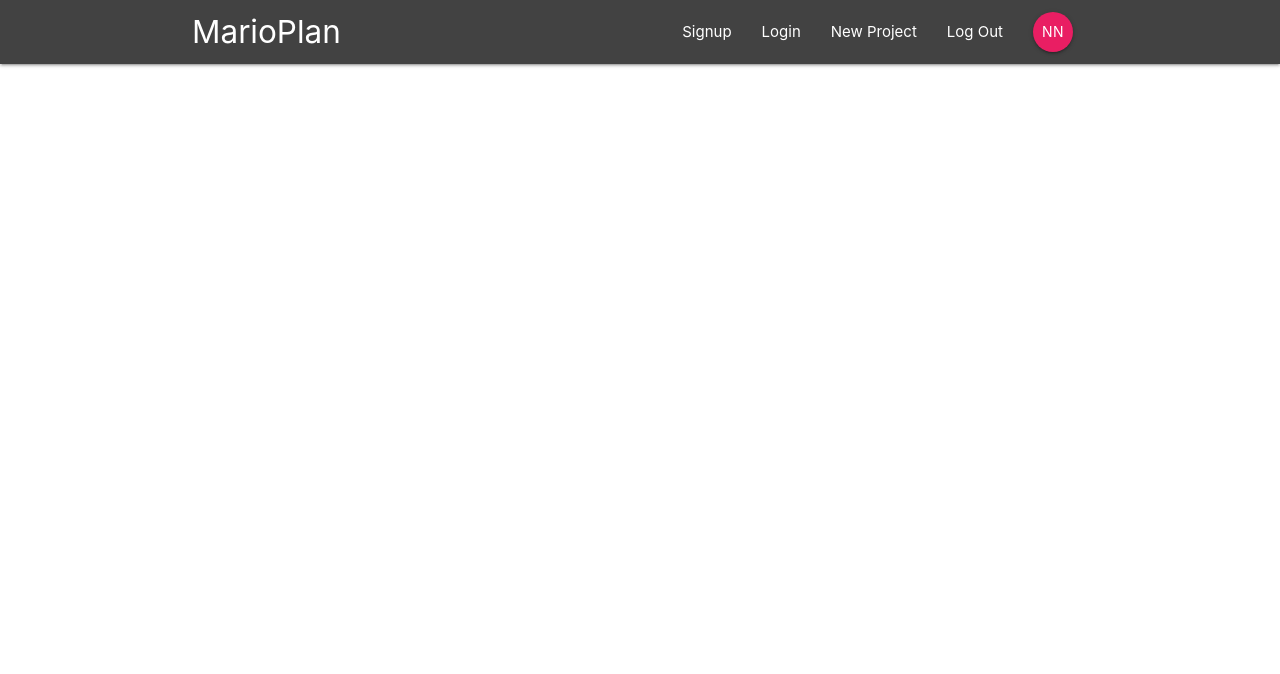
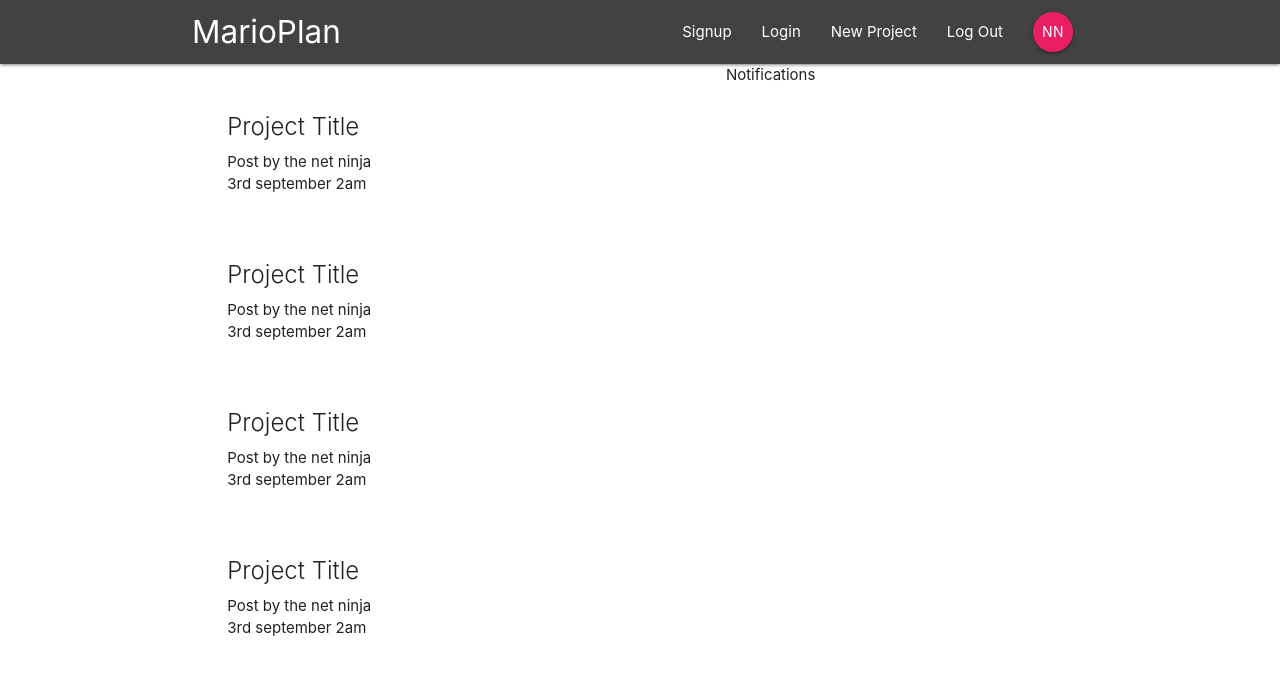
Before and after one commit to kittipongkp/react-firebase, a React (Create React App) app: page / in a window 1280 px wide. Shown: the top 674 px of the page. Built offline with nearby package versions, Linux system fonts and the light colour scheme.

Commit message:
dashboard

```diff
--- a/src/App.js
+++ b/src/App.js
@@ -1,10 +1,8 @@
 import React, { Component } from 'react';
-import { BrowserRouter } from 'react-router-dom';
+import { BrowserRouter, Switch, Route } from 'react-router-dom';
 import Navbar from './components/layout/Navbar';
-
-
-
 import './App.css';
+import Dashboard from './components/dashboard/Dashboard';
 
 class App extends Component {
   render() {
@@ -12,6 +10,9 @@
       <BrowserRouter>
       <div>
         <Navbar />
+        <Switch>
+          <Route path='/' component={Dashboard} />
+        </Switch>
       </div>
       </BrowserRouter>
     );
--- a/src/components/dashboard/Dashboard.js
+++ b/src/components/dashboard/Dashboard.js
@@ -0,0 +1,20 @@
+import React from 'react'
+import Notifications from './Notifications';
+import ProjectList from '../projects/ProjectList';
+
+const Dashboard = () => {
+  return (
+    <div className="dashboard container">
+    <div className="row">
+        <div className="col s12 m6">
+            <ProjectList />
+        </div>
+        <div className="col s12 m5 offset-m1">
+            <Notifications />
+        </div>
+    </div>
+  </div>
+  )
+}
+
+export default Dashboard
--- a/src/components/dashboard/Notifications.js
+++ b/src/components/dashboard/Notifications.js
@@ -0,0 +1,11 @@
+import React from 'react'
+
+const Notifications = () => {
+  return (
+    <div>
+      Notifications
+    </div>
+  )
+}
+
+export default Notifications
--- a/src/components/projects/ProjectList.js
+++ b/src/components/projects/ProjectList.js
@@ -0,0 +1,41 @@
+import React from 'react'
+
+const ProjectList = () => {
+  return (
+    <div className="project-list section">
+        <div className="card z-depth-0 project-summary">
+            <div className="card-content gray-text text-darken-3">
+                <span className="card-title">Project Title</span>
+                <p>Post by the net ninja</p>
+                <p className="gray-text">3rd september 2am</p>
+            </div>
+        </div>
+
+        <div className="card z-depth-0 project-summary">
+            <div className="card-content gray-text text-darken-3">
+                <span className="card-title">Project Title</span>
+                <p>Post by the net ninja</p>
+                <p className="gray-text">3rd september 2am</p>
+            </div>
+        </div>
+
+        <div className="card z-depth-0 project-summary">
+            <div className="card-content gray-text text-darken-3">
+                <span className="card-title">Project Title</span>
+                <p>Post by the net ninja</p>
+                <p className="gray-text">3rd september 2am</p>
+            </div>
+        </div>
+
+        <div className="card z-depth-0 project-summary">
+            <div className="card-content gray-text text-darken-3">
+                <span className="card-title">Project Title</span>
+                <p>Post by the net ninja</p>
+                <p className="gray-text">3rd september 2am</p>
+            </div>
+        </div>
+    </div>
+  )
+}
+
+export default ProjectList
```
